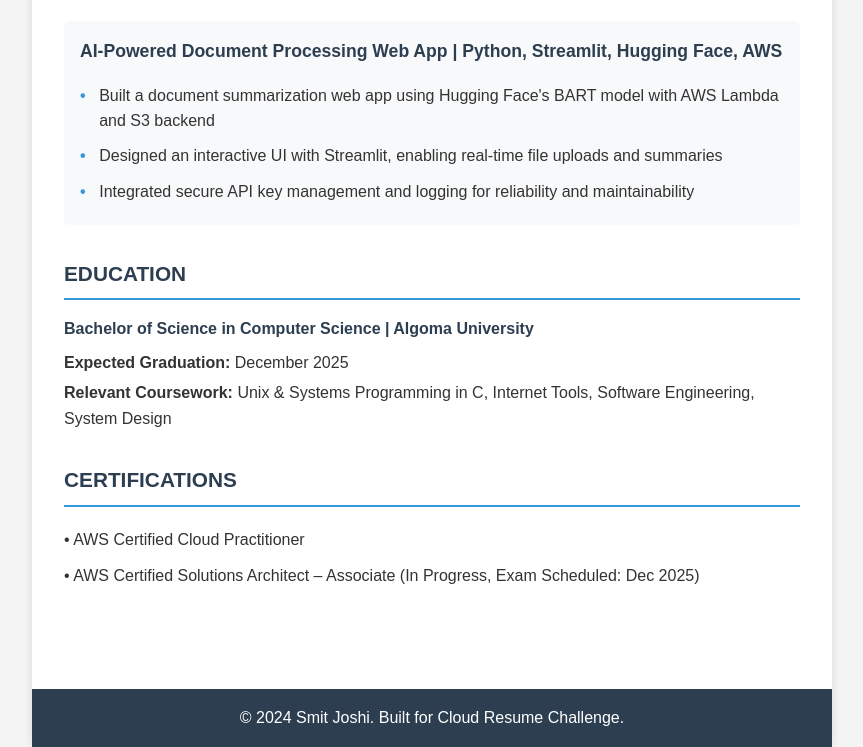
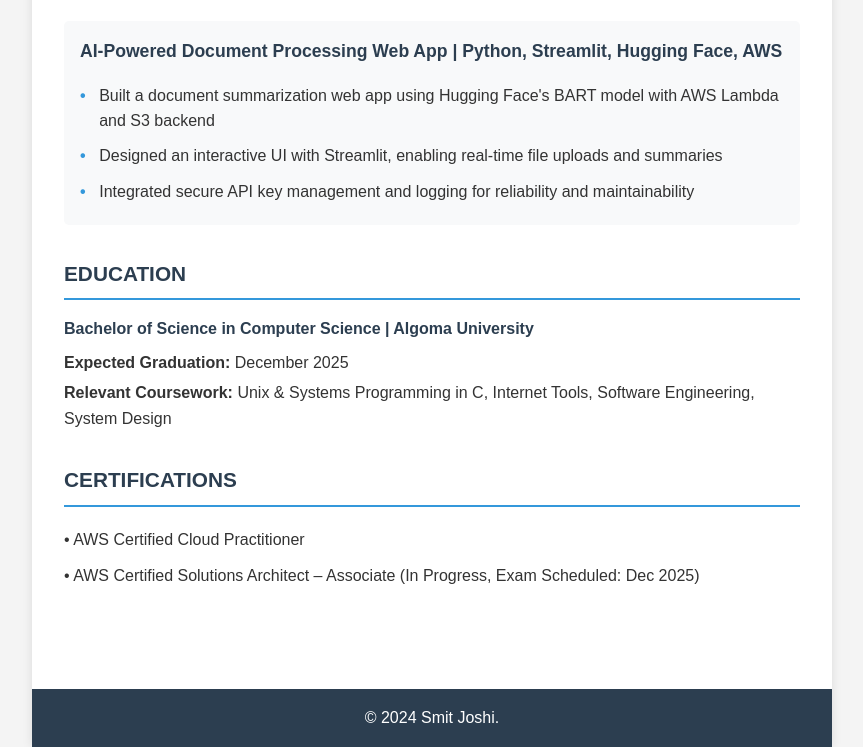
Before and after one commit to smjoshi28/aws-terraform-modules-static-weboste-cicd, a plain HTML site: page website/index.html in a window 1280 px wide. Shown: the part 1595-2342 px from the top of the page, without its empty margins (208-1071 px from the left). Drawn offline with Linux system fonts and the light colour scheme.

```diff
--- a/website/index.html
+++ b/website/index.html
@@ -107,7 +107,7 @@
 
         <!-- Footer -->
         <footer class="footer">
-            <p>&copy; 2024 Smit Joshi. Built for Cloud Resume Challenge.</p>
+            <p>&copy; 2024 Smit Joshi.</p>
         </footer>
     </div>
 </body>
```
Also changed, not shown: 8 other files.
